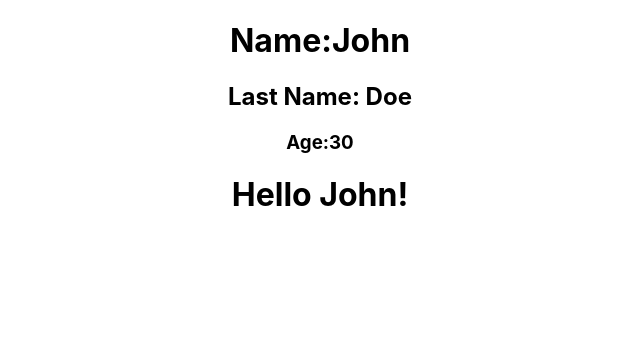
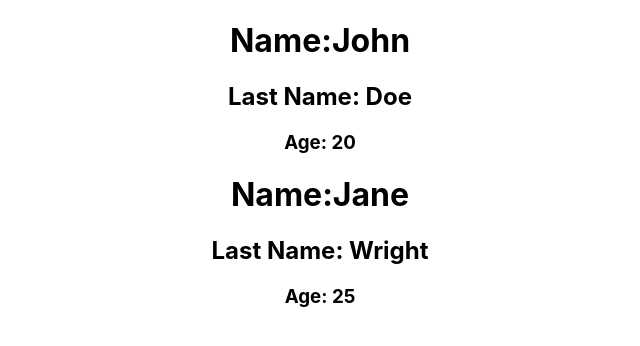
Before and after one commit to devtrpthi/rookie, a React (Create React App) app: page / in a window 1280 px wide. Shown: the top 346 px of the page, without its empty margins (320-960 px from the left). Built offline with nearby package versions, Linux system fonts and the light colour scheme.

Commit message:
props added

```diff
--- a/src/App.js
+++ b/src/App.js
@@ -1,23 +1,25 @@
 
 import './App.css';
 
-function Person() {
+function Person(props) {
   return(
     <>
-      <h1>Name:John</h1>
-      <h2>Last Name: Doe</h2>
-      <h3>Age:30</h3>
+      <h1>Name:{props.name}</h1>
+      <h2>Last Name: {props.lastName}</h2>
+      <h3>Age: {props.age}</h3>
     </>
   );
 }
 function App() {
-  const name='John';
-  const isnameshowing=true;
 
   return (
     <div className="App">
-    <Person/>
-      <h1> Hello {isnameshowing ? name:'someone'}! </h1>
+    <Person
+      name='John' lastName='Doe' age={20}
+    />
+    <Person
+      name='Jane' lastName='Wright' age={25}
+    />
     </div>
   );
 }
```
